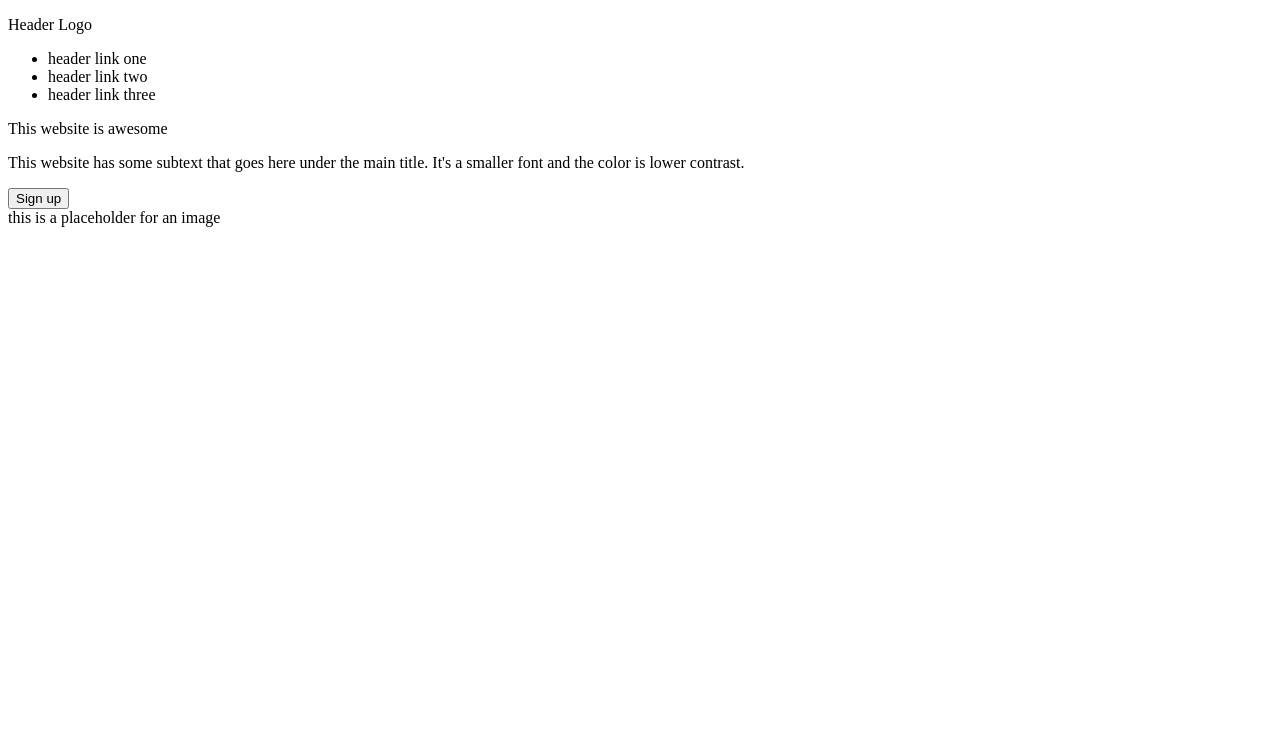
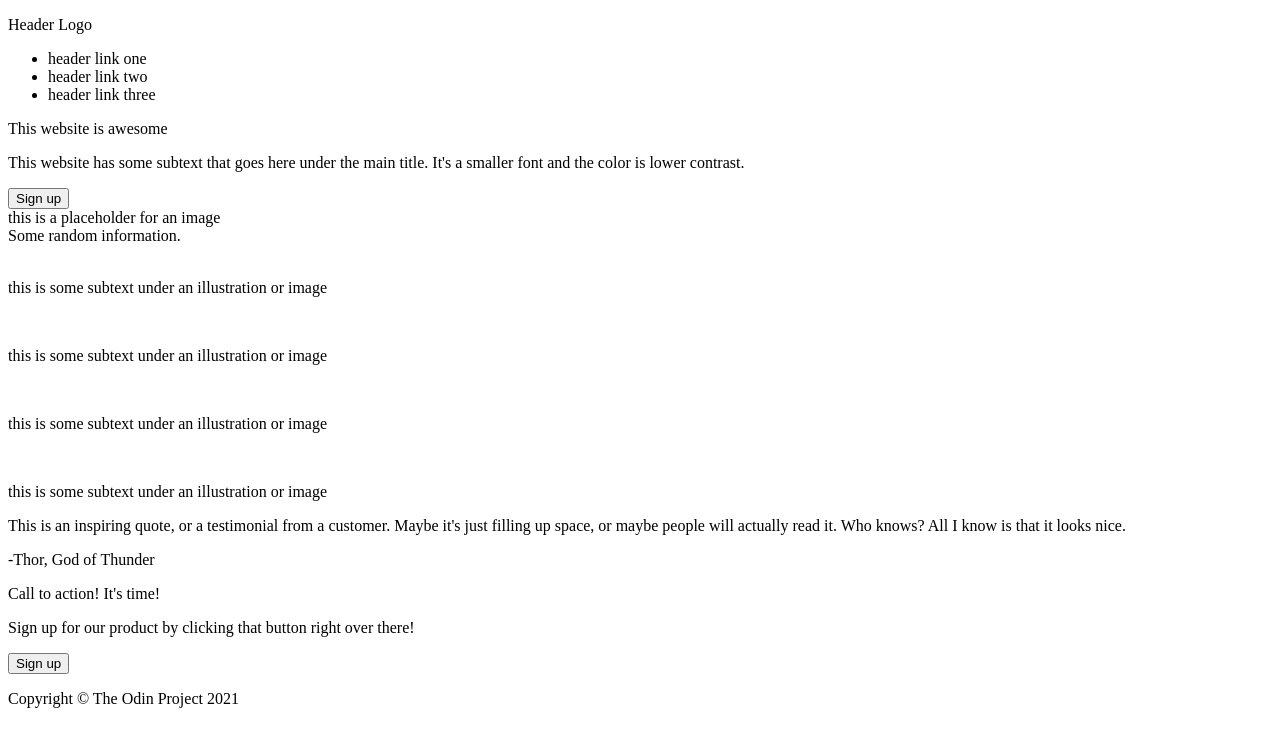
Before and after one commit to ikavedim/odin-project-landing, a plain HTML site: page index.html in a window 1280 px wide. Drawn offline with Linux system fonts and the light colour scheme.

Commit message:
Add full html global layout

```diff
--- a/index.html
+++ b/index.html
@@ -20,32 +20,57 @@
     </header>
 
     <div class="hero">
-        <div class="hero-left">
-            <div id="hero-main-text">
+        <div class="left">
+            <div id="title">
                 This website is awesome
             </div>
             <p>This website has some subtext that goes here under the main title. It's a smaller font and the color is lower contrast.</p>
             <button>Sign up</button>
         </div>
-        <div class="hero-right">
+        <div class="right">
             <img>this is a placeholder for an image
         </div>
     </div>
 
     <div class="info">
-
+        <div class="title">
+            Some random information.
+        </div>
+        <div class="card">
+            <img>
+            <p>this is some subtext under an illustration or image</p>
+        </div>
+        <div class="card">
+            <img>
+            <p>this is some subtext under an illustration or image</p>
+        </div>
+        <div class="card">
+            <img>
+            <p>this is some subtext under an illustration or image</p>
+        </div>
+        <div class="card">
+            <img>
+            <p>this is some subtext under an illustration or image</p>
+        </div>
     </div>
 
     <div class="quote">
-
+        <p>This is an inspiring quote, or a testimonial from a customer. Maybe it's just filling up space, or maybe people will actually read it. Who knows? All I know is that it looks nice.</p>
+        <p>-Thor, God of Thunder</p>
     </div>
 
     <div class="CTA">
-
+        <div class="left">
+            <p>Call to action! It's time!</p>
+            <p>Sign up for our product by clicking that button right over there!</p>
+        </div>
+        <div class="right">
+            <button>Sign up</button>
+        </div>
     </div>
 
     <footer>
-
+        <p>Copyright © The Odin Project 2021</p>
     </footer>
 </body>
 </html>
```
